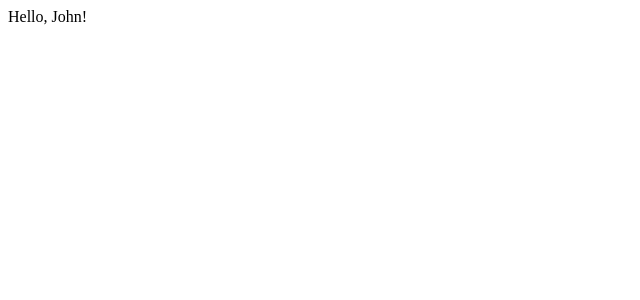
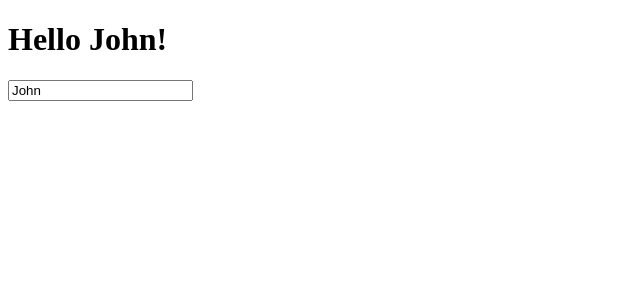
Before and after one commit to ishantbh/svelte-playground, a SvelteKit app: page / in a window 1280 px wide. Shown: the top 300 px of the page, without its empty margins (0-640 px from the left). Built offline with nearby package versions, Linux system fonts and the light colour scheme.

Commit message:
add state that binds to an input and updates the greeting message

```diff
--- a/src/routes/+page.svelte
+++ b/src/routes/+page.svelte
@@ -1,7 +1,9 @@
 <script>
 	import Greeting from './Greeting.svelte';
 
-	const name = 'John';
+	let name = $state('John');
 </script>
 
 <Greeting {name} />
+
+<input type="text" bind:value={name} />
--- a/src/routes/Greeting.svelte
+++ b/src/routes/Greeting.svelte
@@ -2,4 +2,6 @@
 	const { name }: { name: string } = $props(); // runes
 </script>
 
-<main>Hello, {name}!</main>
+<main>
+	<h1>Hello {name}!</h1>
+</main>
```
